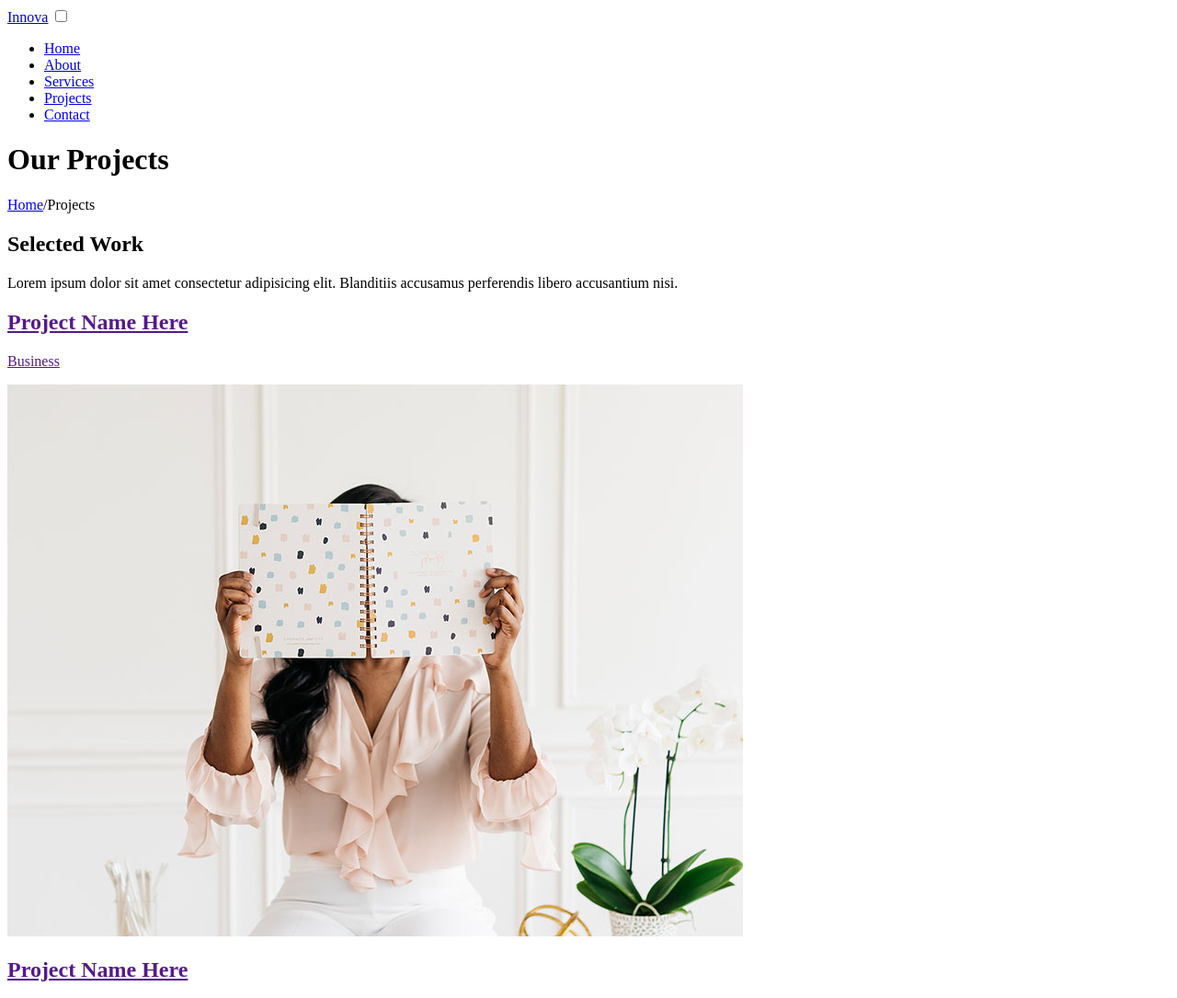
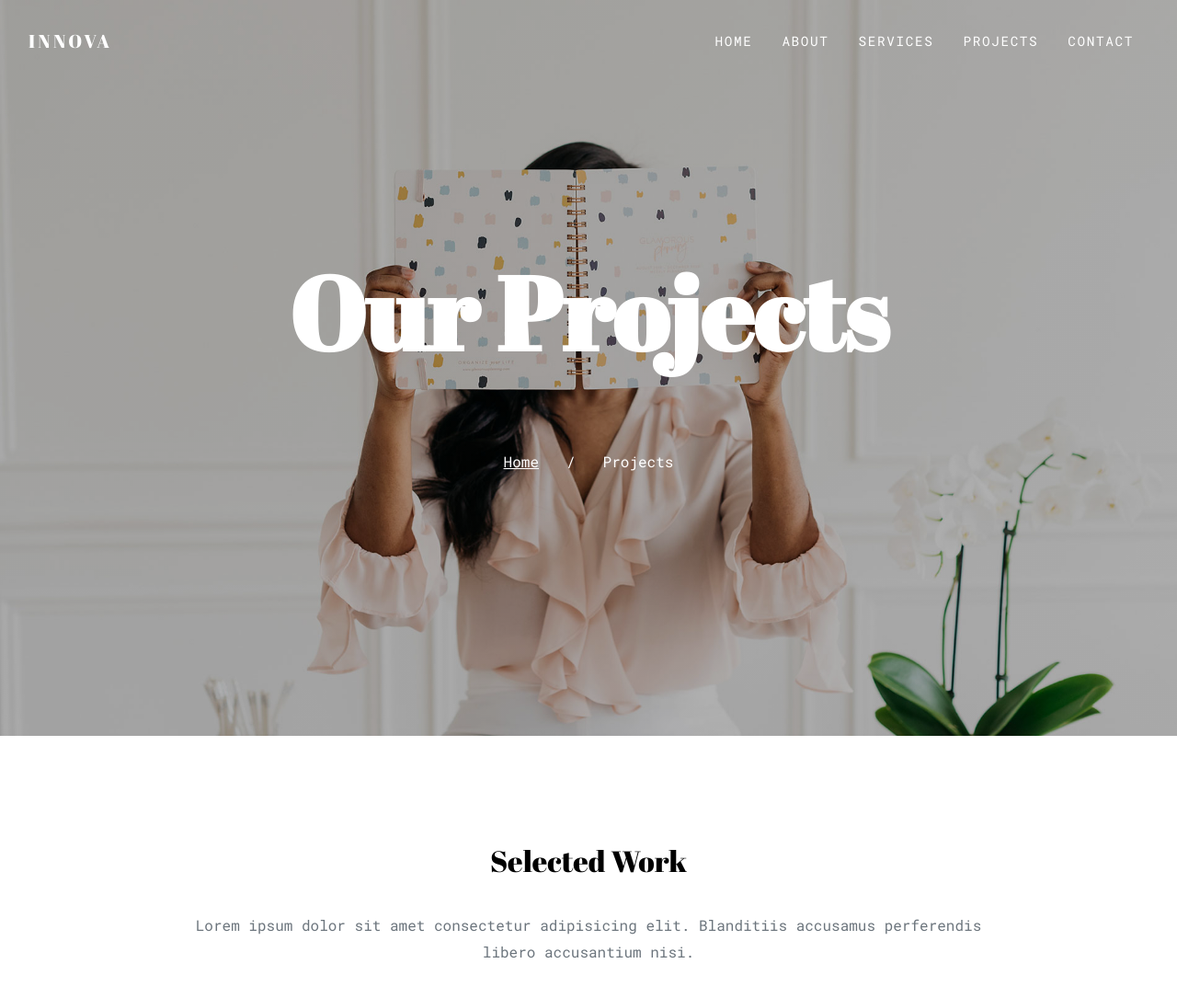
Before and after one commit to Enivid011/innova, a plain HTML site: page pages/projects.html in a window 1280 px wide. Shown: the top 1085 px of the page at 92% size. Drawn offline with nearby package versions, Linux system fonts and the light colour scheme.

Commit message:
Update projects.html

```diff
--- a/pages/projects.html
+++ b/pages/projects.html
@@ -5,8 +5,8 @@
     <meta name="viewport" content="width=device-width, initial-scale=1.0">
     <title>Innova — Colorlib Website Template</title>
     <link href="https://fonts.googleapis.com/css?family=Abril+Fatface:400,400i|Roboto+Mono&amp;display=swap" rel="stylesheet">
-    <link rel="stylesheet" href="/cssAssignments/linear gradient/innova/style.css">
-    <link rel="stylesheet" href="/cssAssignments/linear gradient/innova/responsive.css">
+    <link rel="stylesheet" href="/style.css">
+    <link rel="stylesheet" href="/responsive.css">
     <link rel="stylesheet" href="https://cdnjs.cloudflare.com/ajax/libs/simple-line-icons/2.4.1/css/simple-line-icons.min.css">
     <link href="https://cdnjs.cloudflare.com/ajax/libs/font-awesome/6.7.0/css/all.min.css" rel="stylesheet">
 </head>
@@ -14,14 +14,14 @@
     <header>
         <nav>
             <div class="nav-container">
-                <a class="logo" href="/cssAssignments/linear gradient/innova/index.html">Innova</a>
+                <a class="logo" href="/index.html">Innova</a>
                 <input type="checkbox" name="bar-menu" id="bar-menu">
                 <label for="bar-menu" class="bar-menu">
                     <span class="bar-menu-icon"></span>
                 </label>
                 <div class="nav-links">
                     <ul class="nav-items">
-                        <li class="nav-item"><a href="/cssAssignments/linear gradient/innova/index.html" class="nav-link">Home</a></li>
+                        <li class="nav-item"><a href="/index.html" class="nav-link">Home</a></li>
                         <li class="nav-item"><a href="about.html" class="nav-link">About</a></li>
                         <li class="nav-item"><a href="services.html" class="nav-link">Services</a></li>
                         <li class="nav-item"><a href="#" class="nav-link">Projects</a></li>
@@ -37,7 +37,7 @@
             <div class="text-container">
                 <div class="text">
                     <h1>Our Projects</h1>
-                    <p><a href="/cssAssignments/linear gradient/innova/index.html">Home</a><span>/</span>Projects</p>
+                    <p><a href="/index.html">Home</a><span>/</span>Projects</p>
                 </div>
             </div>
         </div>
```
